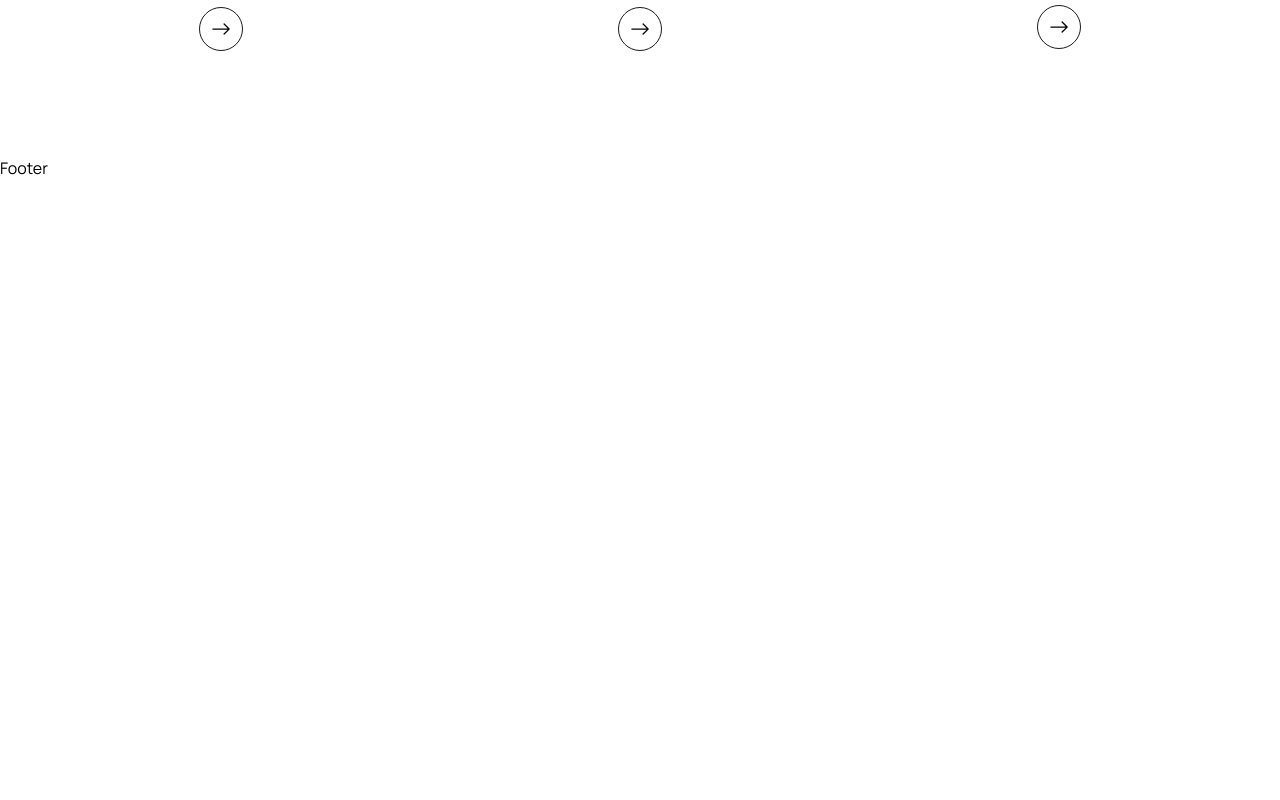
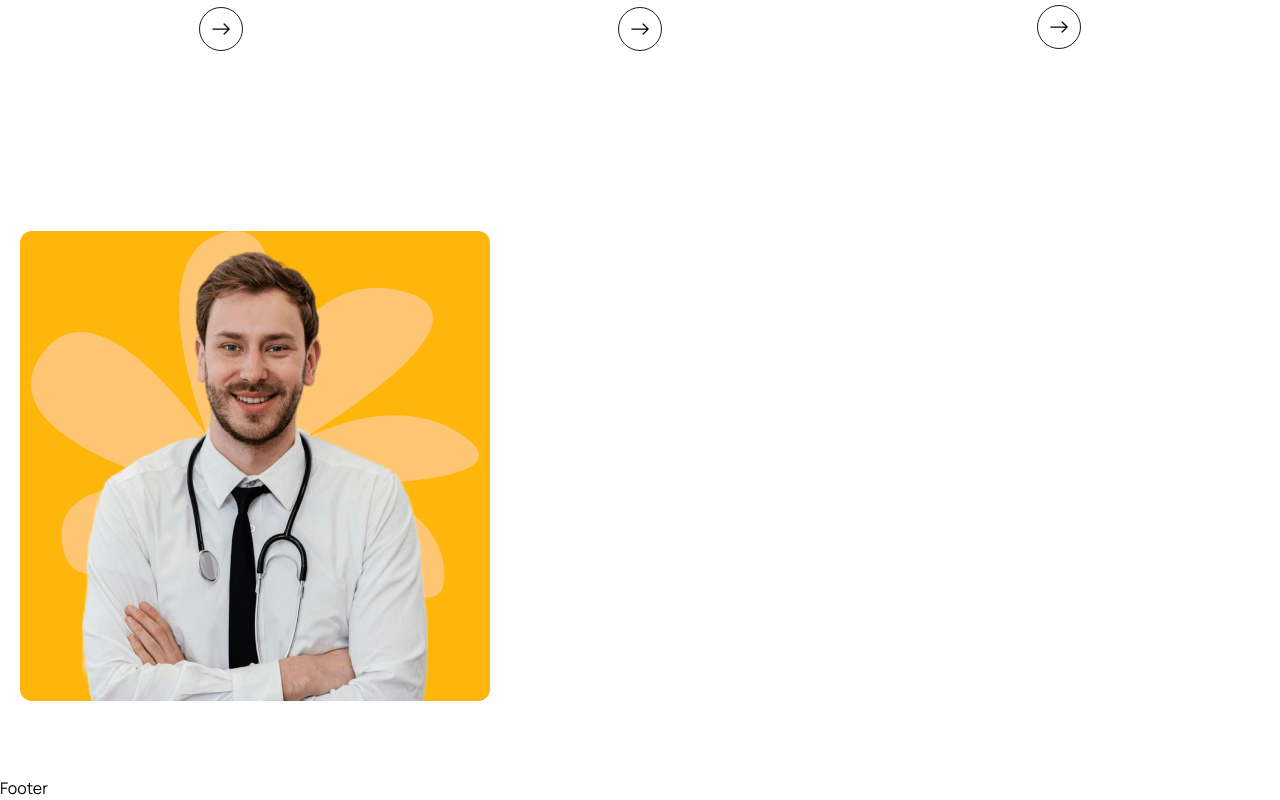
Before and after one commit to AayushAryan007/docAppoint, a React (Vite) app in the folder client/: page / in a window 1280 px wide. Shown: the part 1498-2298 px from the top of the page. Before the commit the page ends 1678 px from the top, so only its background shows below. Built offline with nearby package versions, Linux system fonts and the light colour scheme; the HTML template or start-up script is replaced by a standard one.

Commit message:
about sections file image bug fixed

```diff
--- a/client/src/components/About/About.jsx
+++ b/client/src/components/About/About.jsx
@@ -1,14 +1,18 @@
 import React from "react";
-
+import aboutImg from "../../assets/images/about.png";
 const About = () => {
-  return;
-  <section>
-    <div className="container">
-      <div className="flex justify-between gap-[50px] lg:gap-[130px] xl:gap-0 flex-col lg:flex-row">
-        {/* ======about img=========== */}
+  return (
+    <section>
+      <div className="container">
+        <div className="flex justify-between gap-[50px] lg:gap-[130px] xl:gap-0 flex-col lg:flex-row">
+          {/* ======about img=========== */}
+          <div className="relative w-3/4 lg:w-1/2 xl:w-[770px] z-10 order-2 lg:order-1">
+            <img src={aboutImg} alt="aboutImg" />
+          </div>
+        </div>
       </div>
-    </div>
-  </section>;
+    </section>
+  );
 };
 
 export default About;
```
